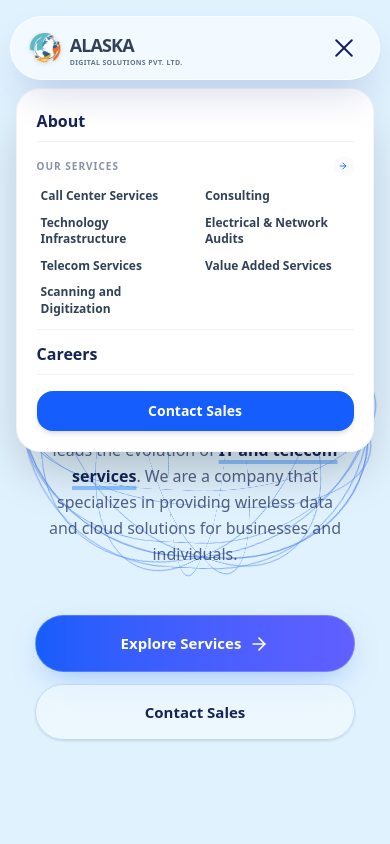
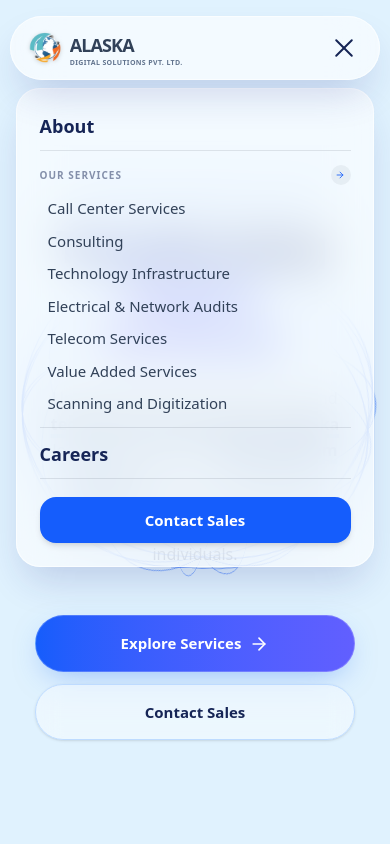
Before and after one commit to ace76765/first-website, a Next.js app: page / in a window 390 px wide. Both pictures are taken after a click on the button 344 px from the left and 48 px from the top of the page. Shown: the top 844 px of the page. Built offline with nearby package versions, Linux system fonts and the light colour scheme.

Commit message:
Restore mobile menu layout with glassmorphism and tighter spacing

```diff
--- a/src/components/Navbar.tsx
+++ b/src/components/Navbar.tsx
@@ -189,33 +189,34 @@
             animate={{ opacity: 1, scale: 1, y: 0 }}
             exit={{ opacity: 0, scale: 0.95, y: -10 }}
             transition={{ duration: 0.2 }}
-            className="fixed top-[88px] left-[4%] right-[4%] z-40 bg-white lg:hidden flex flex-col p-5 rounded-3xl shadow-2xl border border-slate-100 max-h-[60vh] overflow-y-auto"
+            className="fixed top-[88px] left-[4%] right-[4%] z-40 bg-white/60 shadow-[0_20px_40px_-10px_rgba(31,38,135,0.2),inset_0_0_0_1px_rgba(255,255,255,0.6)] lg:hidden flex flex-col p-6 rounded-3xl max-h-[75vh] overflow-y-auto"
+            style={{ backdropFilter: 'blur(24px)', WebkitBackdropFilter: 'blur(24px)' }}
           >
             <div className="flex flex-col gap-3 font-outfit">
               {menuOpenedOnPath !== "/" && (
-                <Link href="/" onClick={handleHomeClick} className="border-b border-slate-100 pb-2 text-base font-semibold text-blue-950 hover:text-blue-600 transition-colors">Home</Link>
+                <Link href="/" onClick={handleHomeClick} className="border-b border-slate-900/10 pb-2.5 text-lg font-semibold text-blue-950 hover:text-blue-600 transition-colors">Home</Link>
               )}
-              <Link href="/about" className="border-b border-slate-100 pb-2 text-base font-semibold text-blue-950 hover:text-blue-600 transition-colors">About</Link>
+              <Link href="/about" className="border-b border-slate-900/10 pb-2.5 text-lg font-semibold text-blue-950 hover:text-blue-600 transition-colors">About</Link>
 
-              <div className="flex flex-col gap-1 border-b border-slate-100 pb-2.5">
+              <div className="flex flex-col gap-1 border-b border-slate-900/10 pb-2.5">
                 <Link href="/services" className="group flex items-center justify-between text-blue-950/50 hover:text-blue-600 transition-colors uppercase tracking-widest text-[10px] font-bold py-0.5">
                   Our Services
-                  <div className="w-5 h-5 rounded-full bg-slate-50 flex items-center justify-center text-blue-600 group-hover:bg-blue-50 transition-all">
+                  <div className="w-5 h-5 rounded-full bg-slate-900/5 flex items-center justify-center text-blue-600 group-hover:bg-blue-50 transition-all">
                     <ArrowRight className="w-2.5 h-2.5 group-hover:translate-x-0.5 transition-transform" />
                   </div>
                 </Link>
-                <div className="grid grid-cols-2 gap-x-4 gap-y-1.5 mt-1 pl-1">
+                <div className="flex flex-col gap-1.5 mt-1 pl-2">
                   {content.services.map((service) => (
-                    <Link key={service.id} href={`/services/${service.id}`} className="text-xs font-semibold text-slate-700 hover:text-blue-600 transition-colors py-0.5 leading-snug">
+                    <Link key={service.id} href={`/services/${service.id}`} className="text-[15px] font-medium text-slate-700 hover:text-blue-600 transition-colors py-0.5">
                       {service.title}
                     </Link>
                   ))}
                 </div>
               </div>
 
-              <Link href="/careers" className="border-b border-slate-100 pb-2 text-base font-semibold text-blue-950 hover:text-blue-600 transition-colors">Careers</Link>
+              <Link href="/careers" className="border-b border-slate-900/10 pb-2.5 text-lg font-semibold text-blue-950 hover:text-blue-600 transition-colors">Careers</Link>
 
-              <Link href="/contact" className="mt-1 block w-full py-2.5 text-center bg-blue-600 text-white font-semibold text-sm rounded-2xl shadow-md active:scale-95 transition-transform">
+              <Link href="/contact" className="mt-1.5 block w-full py-3 text-center bg-blue-600 text-white font-semibold text-[15px] rounded-2xl shadow-md active:scale-95 transition-transform">
                 Contact Sales
               </Link>
             </div>
```
